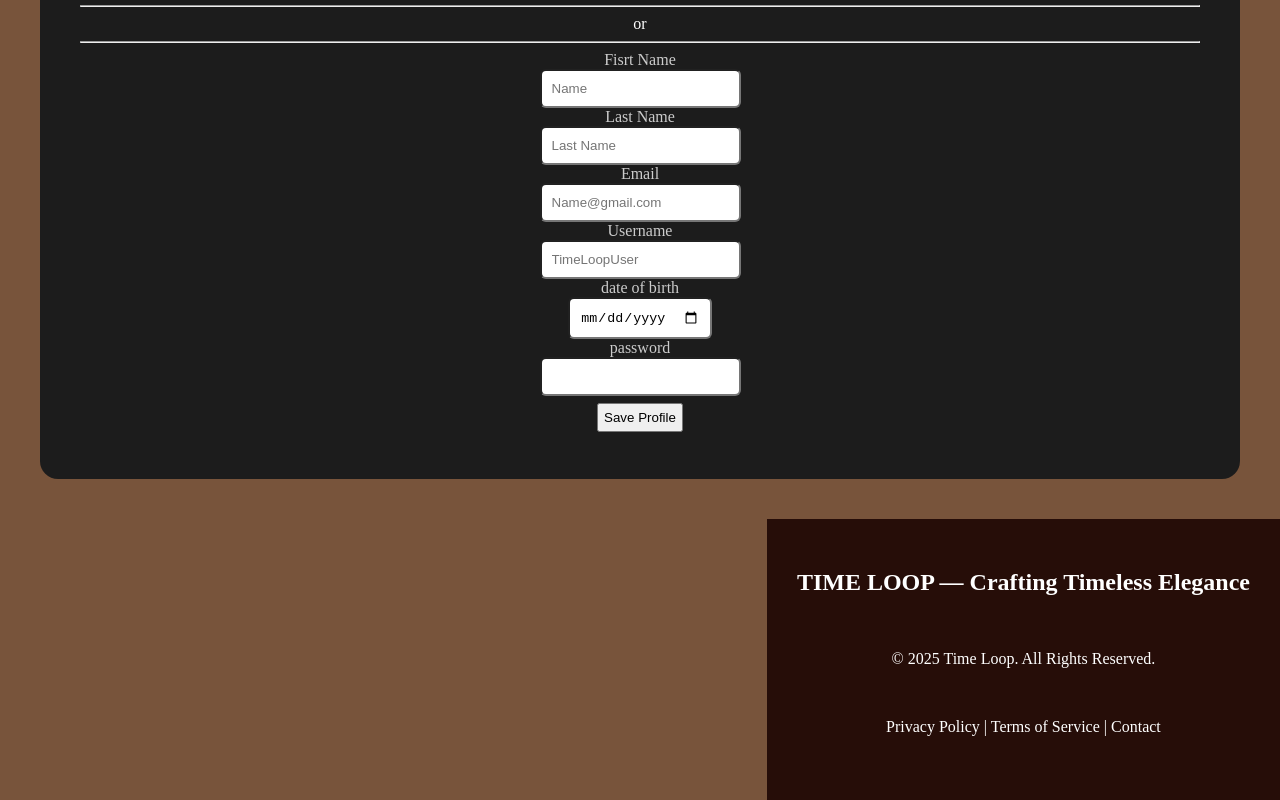
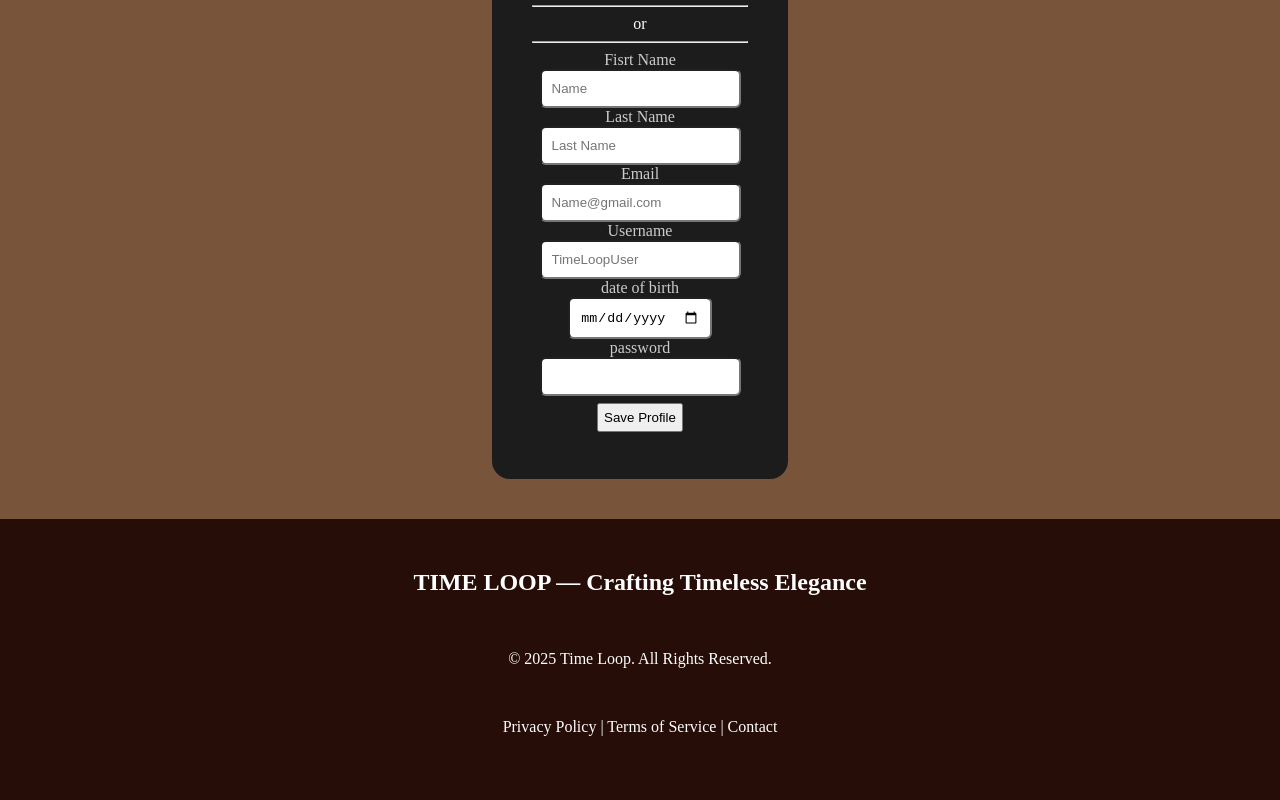
Before and after one commit to seifbrini/hello, a plain HTML site: page profile.html in a window 1280 px wide. Shown: the part 629-1429 px from the top of the page. Drawn offline with Linux system fonts and the light colour scheme.

Commit message:
Update profile.html

```diff
--- a/profile.html
+++ b/profile.html
@@ -76,9 +76,14 @@ text-align:center;
    }
 
 #formflexb{
-   flex-direction:column;
+
 display:flex;
 justify-content:center}
+   #bigb{
+      display:flex;
+      flex-direction:column;
+
+   }
 
 form{
 padding:40px;margin:40px;
@@ -115,7 +120,7 @@ input{
 <h1>Welcome to TimeLoop<br> Please sign in or register to access your personalized watch collection and exclusive features</h1>
 
 </div>
-
+<div id="bigb"  >
 
 <div id="formflexb">
 
@@ -153,6 +158,7 @@ input{
     <button id="submit" type="submit">Save Profile</button>
   </form>
 
+</div>
 
 
 
@@ -164,15 +170,14 @@ input{
 
 
 
-
-<footer style="align-self: flex-end">
+<footer >
 <h2>TIME LOOP — Crafting Timeless Elegance</h2><br>
 
 <p>© 2025 Time Loop. All Rights Reserved.</p><br>
 
 <p>Privacy Policy | Terms of Service | Contact</p><br>
 </footer>
-   </div>
+</div>
 </body>
 
 </html>
```
